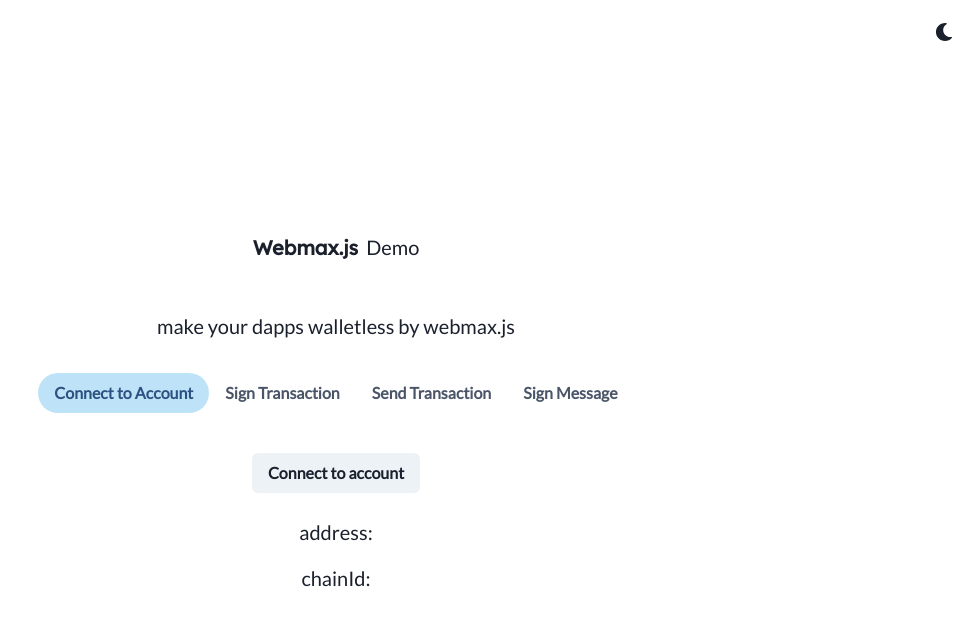
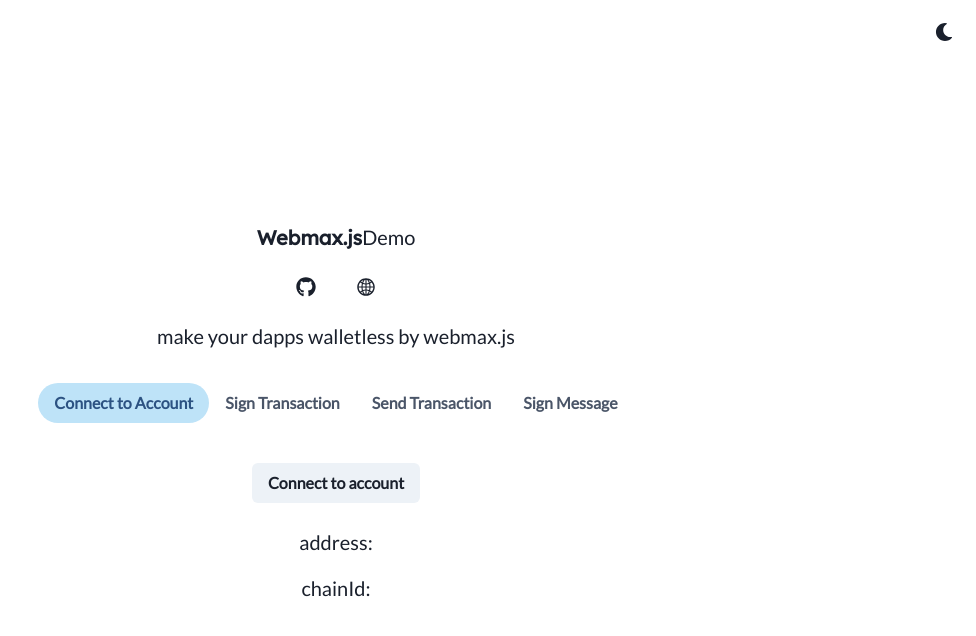
Before and after one commit to InternetMaximalism/webmax.js, a React (Create React App) app in the folder demo/: page / in a window 1280 px wide. Shown: the top 636 px of the page, without its empty margins (304-1280 px from the left). Built offline with nearby package versions, Linux system fonts and the light colour scheme.

Commit message:
links for github and wallet

```diff
--- a/demo/package.json
+++ b/demo/package.json
@@ -18,7 +18,7 @@
     "react": "^18.2.0",
     "react-dom": "^18.2.0",
     "react-hook-form": "^7.36.1",
-    "react-icons": "^3.11.0",
+    "react-icons": "^4.4.0",
     "react-scripts": "5.0.1",
     "typescript": "^4.8.3",
     "web-vitals": "^2.1.4",
--- a/demo/src/App.tsx
+++ b/demo/src/App.tsx
@@ -11,12 +11,21 @@ import {
   Flex,
   Text,
   VStack,
+  HStack,
+  Link as ChakraLink,
 } from "@chakra-ui/react";
+import { FaGithub } from "react-icons/fa";
+import { AiOutlineGlobal } from "react-icons/ai";
 import { ColorModeSwitcher } from "./ColorModeSwitcher";
 import { Connect } from "./Connect";
 import { SendTransaction } from "./SendTransaction";
 import { SignTransaction } from "./SignTransaction";
 import { SignMessage } from "./SignMessage";
+
+const links = {
+  github: "https://github.com/InternetMaximalism/webmax.js",
+  intmaxWallet: "https://www.intmaxwallet.io/",
+};
 
 export const App = () => (
   <ChakraProvider theme={theme}>
@@ -25,18 +34,20 @@ export const App = () => (
         <ColorModeSwitcher justifySelf="flex-end" />
         <Flex flexDirection="column">
           <VStack pb={8} spacing={6}>
-            <Text as="h1" pb={6}>
-              <Text
-                as="span"
-                display="inline-block"
-                fontFamily="Lexend"
-                fontWeight="extrabold"
-                pr={2}
-              >
+            <Text as="h1">
+              <Text as="span" display="inline-block" fontFamily="Lexend" fontWeight="extrabold">
                 Webmax.js
               </Text>
               Demo
             </Text>
+            <HStack spacing={10}>
+              <ChakraLink isExternal href={links.github}>
+                <FaGithub />
+              </ChakraLink>
+              <ChakraLink isExternal href={links.intmaxWallet}>
+                <AiOutlineGlobal />
+              </ChakraLink>
+            </HStack>
             <Text as="h2">make your dapps walletless by webmax.js</Text>
           </VStack>
           <Tabs variant="soft-rounded">
```
